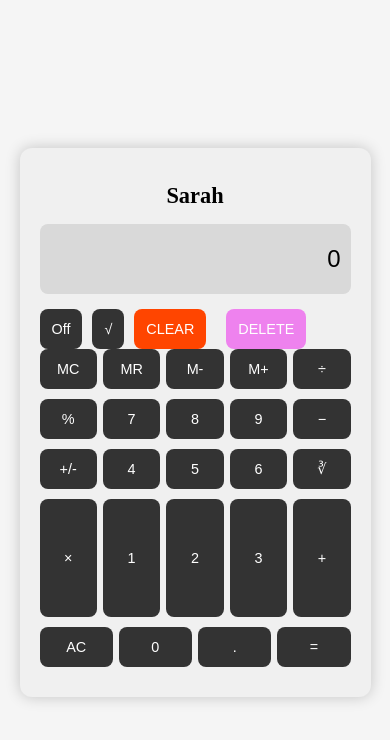
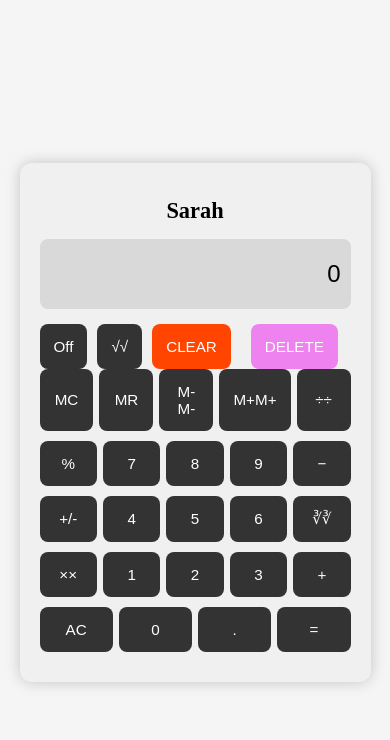
Before and after one commit to DimgbaSarah/calculator-project, a plain HTML site: page index.html in a window 390 px wide. Drawn offline with Linux system fonts and the light colour scheme.

Commit message:
Update style.css

```diff
--- a/style.css
+++ b/style.css
@@ -14,11 +14,10 @@ body {
   min-height: 100vh;
 }
 
-/* Responsive & Clean Container */
+/* Calculator Container */
 .big-cont {
   width: 90%;
   max-width: 400px;
-  height: auto;
   border-radius: 12px;
   padding: 20px;
   background-color: #f0f0f0;
@@ -31,6 +30,7 @@ h1 {
   margin-bottom: 15px;
 }
 
+/* Display Screen */
 .display {
   text-align: right;
   font-size: 2rem;
@@ -88,6 +88,7 @@ button:active,
   transform: scale(0.95);
 }
 
+/* Specific Buttons */
 .clear-btn {
   background-color: orangered;
 }
@@ -97,9 +98,33 @@ button:active,
   margin-left: 10px;
 }
 
-/* Special button sizes */
 .btn-plus {
   height: 118px;
+}
+
+/* Unlabeled Button Fixes Using ::after */
+.btn-div::after {
+  content: '÷';
+}
+
+.btn-multiply::after {
+  content: '×';
+}
+
+.square-btn::after {
+  content: '√';
+}
+
+.btn-cuberoot::after {
+  content: '∛';
+}
+
+.btn-mplus::after {
+  content: 'M+';
+}
+
+.btn-m-::after {
+  content: 'M-';
 }
 
 /* Responsive adjustments */
@@ -111,7 +136,11 @@ button:active,
   button,
   .clear-btn,
   .delete-btn {
-    padding: 12px;
-    font-size: 0.9rem;
+    padding: 14px;
+    font-size: 0.95rem;
+  }
+
+  .btn-plus {
+    height: auto;
   }
 }
```
